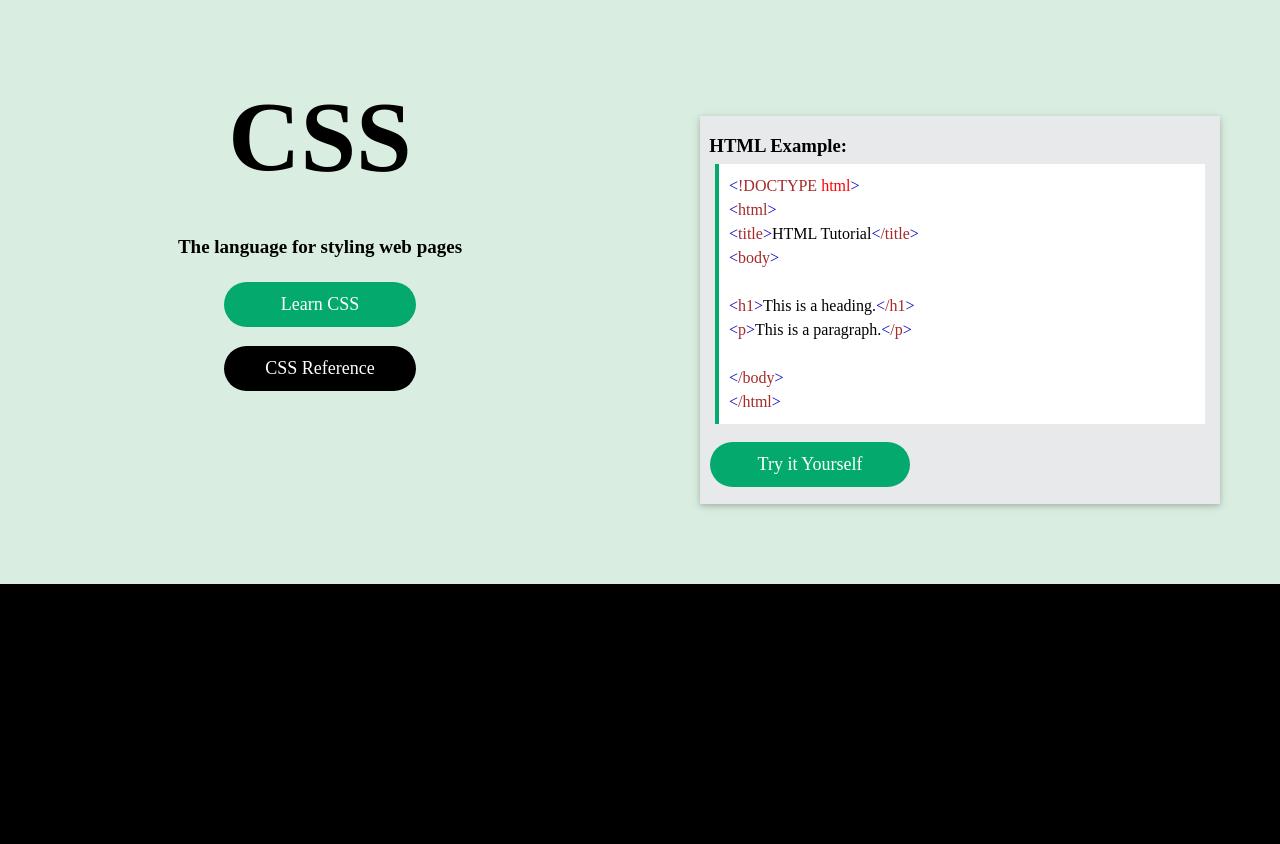
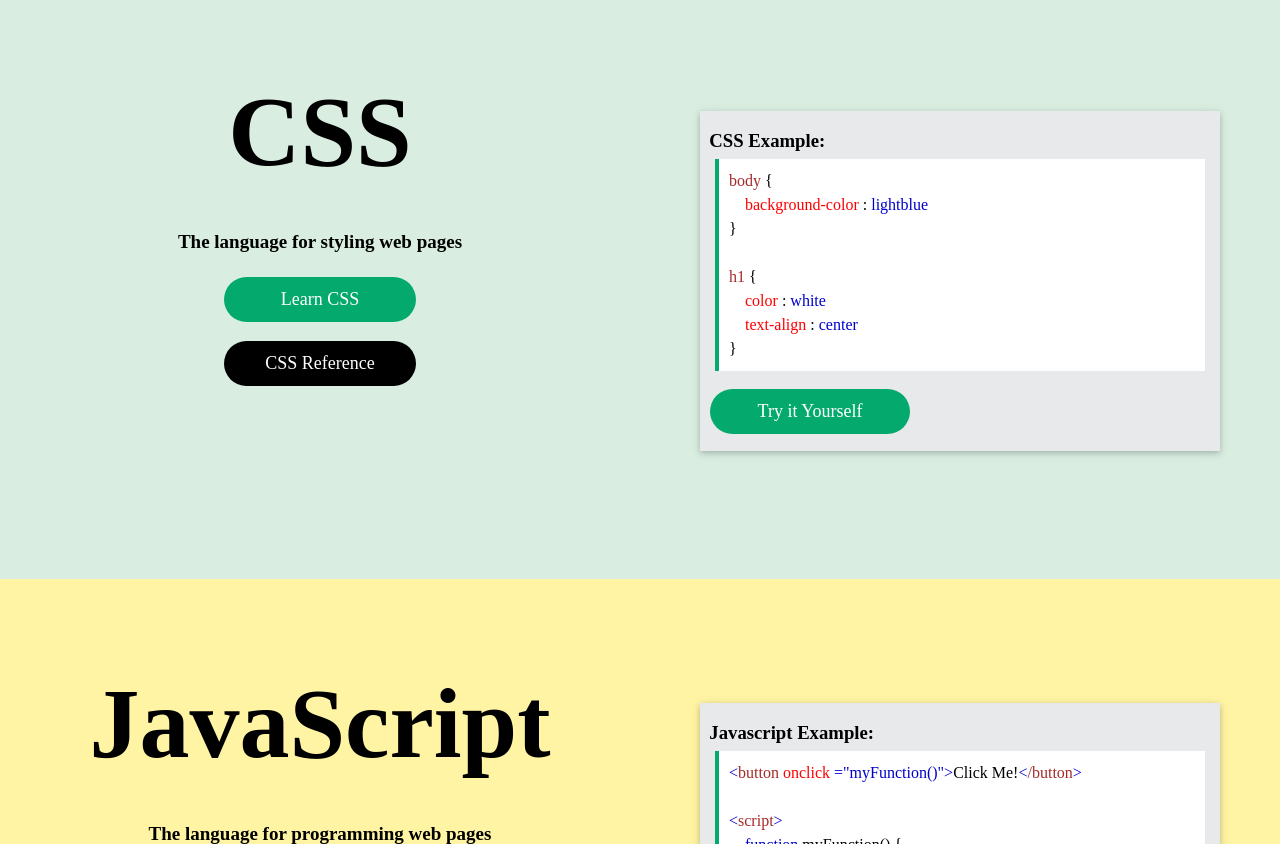
Before and after one commit to justamanpop/w3schools-home-page-clone, a plain HTML site: page index.html in a window 1280 px wide. Shown: the part 680-1524 px from the top of the page. Before the commit the page ends 1324 px from the top, so only its background shows below. Drawn offline with Linux system fonts and the light colour scheme.

Commit message:
finished css and js sections

```diff
--- a/index.html
+++ b/index.html
@@ -101,7 +101,7 @@
         </ul>
       </nav>
     </header>
-    <main>
+    <div class="main1">
         <div class="html">
             <div class="htmlLeft">
                 <br/>
@@ -112,25 +112,25 @@
                 <a class="htmlLeftReferenceLink" href="#">HTML Reference</a>
             </div>
 
-            <div class="cssRight">
+            <div class="htmlRight">
                 <div class="ExampleBox">
-                    <h3> &nbsp;&nbsp;CSS Example:</h3>
+                    <h3> &nbsp;&nbsp;HTML Example:</h3>
                     <div class="exampleContent">
-                        <span class="formattedLessThan">&lt;</span><span class="htmlTagName">!DOCTYPE</span> <span class="attributeColor">html</span><span class="formattedGreaterThan">&gt;</span>
+                        <span class="openingAngularBracketColor">&lt;</span><span class="htmlTagName">!DOCTYPE</span> <span class="htmlAttributeNameColor">html</span><span class="closingAngularBracketColor">&gt;</span>
                             <br/>
-                            <span class="formattedLessThan">&lt;</span><span class="htmlTagName">html</span><span class="formattedGreaterThan">&gt;</span>
+                            <span class="openingAngularBracketColor">&lt;</span><span class="htmlTagName">html</span><span class="closingAngularBracketColor">&gt;</span>
                             <br/>
-                            <span class="formattedLessThan">&lt;</span><span class="htmlTagName">title</span><span class="formattedGreaterThan">&gt;</span>HTML Tutorial<span class="formattedLessThan">&lt;</span><span class="htmlTagName">/title</span><span class="formattedGreaterThan">&gt;</span>
+                            <span class="openingAngularBracketColor">&lt;</span><span class="htmlTagName">title</span><span class="closingAngularBracketColor">&gt;</span>HTML Tutorial<span class="openingAngularBracketColor">&lt;</span><span class="htmlTagName">/title</span><span class="closingAngularBracketColor">&gt;</span>
                             <br/>
-                            <span class="formattedLessThan">&lt;</span><span class="htmlTagName">body</span><span class="formattedGreaterThan">&gt;</span>
+                            <span class="openingAngularBracketColor">&lt;</span><span class="htmlTagName">body</span><span class="closingAngularBracketColor">&gt;</span>
                             <br/><br/>
-                            <span class="formattedLessThan">&lt;</span><span class="htmlTagName">h1</span><span class="formattedGreaterThan">&gt;</span>This is a heading.<span class="formattedLessThan">&lt;</span><span class="htmlTagName">/h1</span><span class="formattedGreaterThan">&gt;</span>
+                            <span class="openingAngularBracketColor">&lt;</span><span class="htmlTagName">h1</span><span class="closingAngularBracketColor">&gt;</span>This is a heading.<span class="openingAngularBracketColor">&lt;</span><span class="htmlTagName">/h1</span><span class="closingAngularBracketColor">&gt;</span>
                             <br/>
-                            <span class="formattedLessThan">&lt;</span><span class="htmlTagName">p</span><span class="formattedGreaterThan">&gt;</span>This is a paragraph.<span class="formattedLessThan">&lt;</span><span class="htmlTagName">/p</span><span class="formattedGreaterThan">&gt;</span>
+                            <span class="openingAngularBracketColor">&lt;</span><span class="htmlTagName">p</span><span class="closingAngularBracketColor">&gt;</span>This is a paragraph.<span class="openingAngularBracketColor">&lt;</span><span class="htmlTagName">/p</span><span class="closingAngularBracketColor">&gt;</span>
                             <br/><br/>
-                            <span class="formattedLessThan">&lt;</span><span class="htmlTagName">/body</span><span class="formattedGreaterThan">&gt;</span>
+                            <span class="openingAngularBracketColor">&lt;</span><span class="htmlTagName">/body</span><span class="closingAngularBracketColor">&gt;</span>
                             <br/>
-                            <span class="formattedLessThan">&lt;</span><span class="htmlTagName">/html</span><span class="formattedGreaterThan">&gt;</span>
+                            <span class="openingAngularBracketColor">&lt;</span><span class="htmlTagName">/html</span><span class="closingAngularBracketColor">&gt;</span>
                     </div>
                     <a href="#" class="tryYourselfButton">
                         Try it Yourself
@@ -147,25 +147,24 @@
                 <a class="cssLeftReferenceLink" href="#">CSS Reference</a>
             </div>
 
-            <div class="htmlRight">
+            <div class="cssRight">
                 <div class="ExampleBox">
-                    <h3> &nbsp;&nbsp;HTML Example:</h3>
+                    <h3> &nbsp;&nbsp;CSS Example:</h3>
                     <div class="exampleContent">
-                        <span class="formattedLessThan">&lt;</span><span class="htmlTagName">!DOCTYPE</span> <span class="attributeColor">html</span><span class="formattedGreaterThan">&gt;</span>
-                            <br/>
-                            <span class="formattedLessThan">&lt;</span><span class="htmlTagName">html</span><span class="formattedGreaterThan">&gt;</span>
-                            <br/>
-                            <span class="formattedLessThan">&lt;</span><span class="htmlTagName">title</span><span class="formattedGreaterThan">&gt;</span>HTML Tutorial<span class="formattedLessThan">&lt;</span><span class="htmlTagName">/title</span><span class="formattedGreaterThan">&gt;</span>
-                            <br/>
-                            <span class="formattedLessThan">&lt;</span><span class="htmlTagName">body</span><span class="formattedGreaterThan">&gt;</span>
-                            <br/><br/>
-                            <span class="formattedLessThan">&lt;</span><span class="htmlTagName">h1</span><span class="formattedGreaterThan">&gt;</span>This is a heading.<span class="formattedLessThan">&lt;</span><span class="htmlTagName">/h1</span><span class="formattedGreaterThan">&gt;</span>
-                            <br/>
-                            <span class="formattedLessThan">&lt;</span><span class="htmlTagName">p</span><span class="formattedGreaterThan">&gt;</span>This is a paragraph.<span class="formattedLessThan">&lt;</span><span class="htmlTagName">/p</span><span class="formattedGreaterThan">&gt;</span>
-                            <br/><br/>
-                            <span class="formattedLessThan">&lt;</span><span class="htmlTagName">/body</span><span class="formattedGreaterThan">&gt;</span>
-                            <br/>
-                            <span class="formattedLessThan">&lt;</span><span class="htmlTagName">/html</span><span class="formattedGreaterThan">&gt;</span>
+                        <span class="htmlTagName">body</span> {
+                        <br/>
+                        &emsp;<span class="cssAttributeNameColor">background-color</span> <span class="cssDelimiterColor">:</span> <span class="cssValueColor">lightblue</span>
+                        <br/>
+                        }
+                        <br/><br/>
+                        <span class="htmlTagName">h1</span> {
+                        <br/>
+                        &emsp;<span class="cssAttributeNameColor">color</span> <span class="cssDelimiterColor">:</span> <span class="cssValueColor">white</span>
+                        <br/>
+                        &emsp;<span class="cssAttributeNameColor">text-align</span> <span class="cssDelimiterColor">:</span> <span class="cssValueColor">center</span>
+                        <br/>
+                        }
+
                     </div>
                     <a href="#" class="tryYourselfButton">
                         Try it Yourself
@@ -173,6 +172,43 @@
                 </div>
             </div>
         </div>
-    </main>
+        <div class="js">
+            <div class="jsLeft">
+                <br/>
+                <h1 class="jsLeftHeading">JavaScript</h1>
+                <h2 class="jsLeftSubHeading"><br/><br/>The language for programming web pages</h2>
+                <a class="jsLeftLearnLink" href="#">Learn JavaScript</a>
+                <a class="jsLeftReferenceLink" href="#">JavaScript Reference</a>
+            </div>
+
+            <div class="jsRight">
+                <div class="ExampleBox">
+                    <h3> &nbsp;&nbsp;Javascript Example:</h3>
+                    <div class="exampleContent">
+                        <span class="openingAngularBracketColor">&lt;</span><span class="htmlTagName">button</span> <span class="htmlAttributeNameColor">onclick</span>
+                        <span class="htmlAttributeValueColor">="myFunction()"</span><span class="closingAngularBracketColor">&gt;</span>Click Me!<span class="openingAngularBracketColor">&lt;</span><span class="htmlTagName">/button</span><span class="closingAngularBracketColor">&gt;</span>
+                        <br/><br/>
+
+                        <span class="openingAngularBracketColor">&lt;</span><span class="htmlTagName">script</span><span class="closingAngularBracketColor">&gt;</span>
+                        <br/>
+                        &emsp;<span class="jsKeywordColor">function </span> myFunction() {
+                        <br/>
+                        &emsp;<span class="jsKeywordColor">let </span> x = document.<span class="jsPropertyColor">getElementById</span>(<span class="jsStringColor">"demo"</span>);
+                        <br/>
+                        &emsp;x.<span class="jsPropertyColor">style</span>.<span class="jsPropertyColor">fontSize </span> &nbsp;=&nbsp; <span class="jsStringColor">"25px"</span>;
+                        <br/>
+                        &emsp;x.<span class="jsPropertyColor">style</span>.<span class="jsPropertyColor">color </span> &nbsp;=&nbsp; <span class="jsStringColor">"red"</span>;
+                        <br/>
+                        }
+                        <br/>
+                        <span class="openingAngularBracketColor">&lt;</span><span class="htmlTagName">/script</span><span class="closingAngularBracketColor">&gt;</span>
+                    </div>
+                    <a href="#" class="tryYourselfButton">
+                        Try it Yourself
+                    </a>
+                </div>
+            </div>
+        </div>
+    </div>
   </body>
 </html>
--- a/styles/main1.css
+++ b/styles/main1.css
@@ -19,7 +19,8 @@
 }
 
 .htmlLeftHeading,
-.cssLeftHeading {
+.cssLeftHeading,
+.jsLeftHeading {
   font-size: 100px;
   font-weight: 700;
 
@@ -28,7 +29,8 @@
 }
 
 .htmlLeftSubHeading,
-.cssLeftSubHeading {
+.cssLeftSubHeading,
+.jsLeftSubHeading {
   font-size: 19px;
 
   align-self: flex-start;
@@ -36,7 +38,8 @@
 }
 
 .htmlLeftLearnLink,
-.cssLeftLearnLink {
+.cssLeftLearnLink,
+.jsLeftLearnLink {
   background-color: #04aa6d;
   color: white;
   font-size: 18px;
@@ -75,7 +78,8 @@
 }
 
 .htmlLeftReferenceLink,
-.cssLeftReferenceLink {
+.cssLeftReferenceLink,
+.jsLeftReferenceLink {
   font-size: 18px;
   display: block;
   width: 160px;
@@ -102,7 +106,8 @@
 /* HTML right column */
 
 .htmlRight,
-.cssRight {
+.cssRight,
+.jsRight {
   display: grid;
 
   grid-template-rows: 6.5em auto 7.5em;
@@ -134,18 +139,28 @@
   line-height: 1.5;
 }
 
-.formattedLessThan,
-.formattedGreaterThan {
+.openingAngularBracketColor,
+.closingAngularBracketColor,
+.cssValueColor,
+.htmlAttributeValueColor,
+.jsKeywordColor {
   color: mediumblue;
 }
 
 .htmlTagName,
-.cssTagName {
+.cssTagName,
+.jsStringColor {
   color: brown;
 }
 
-.attributeColor {
+.htmlAttributeNameColor,
+.cssAttributeNameColor {
   color: red;
+}
+
+.cssDelimiterColor,
+.jsPropertyColor {
+  color: black;
 }
 
 .tryYourselfButton {
@@ -191,17 +206,30 @@
 }
 
 /* css left column */
-.cssLeft {
+.cssLeft,
+.jsLeft {
   display: grid;
 
   grid-template-rows: 6.5em 5em 6em 4em 4em;
 }
 
-.cssLeftReferenceLink {
+.cssLeftReferenceLink,
+.jsLeftReferenceLink {
   background-color: black;
   color: white;
 }
 
 /***************/
 
-/* css right column */
+/* js section */
+.js {
+  display: grid;
+  grid-template-columns: repeat(2, 1fr);
+
+  grid-column: 1 / 13;
+  grid-row: span 1;
+
+  background-color: #fff4a3;
+}
+
+/***************/
--- a/styles/site.css
+++ b/styles/site.css
@@ -1,7 +1,7 @@
 body {
   display: grid;
   grid-template-columns: repeat(12, 1fr);
-  grid-template-rows: 5em repeat(3, 15em);
+  grid-template-rows: 5em 3 * 37em;
   margin: 0;
   background-color: black;
 }
@@ -12,10 +12,10 @@ header {
 }
 
 /* main section */
-main {
+.main1 {
   display: grid;
   grid-template-columns: repeat(12, 1fr);
-  grid-template-rows: repeat(5, 37em);
+  grid-template-rows: repeat(3, 37em);
 
   grid-column: 1 /13;
 }
```
